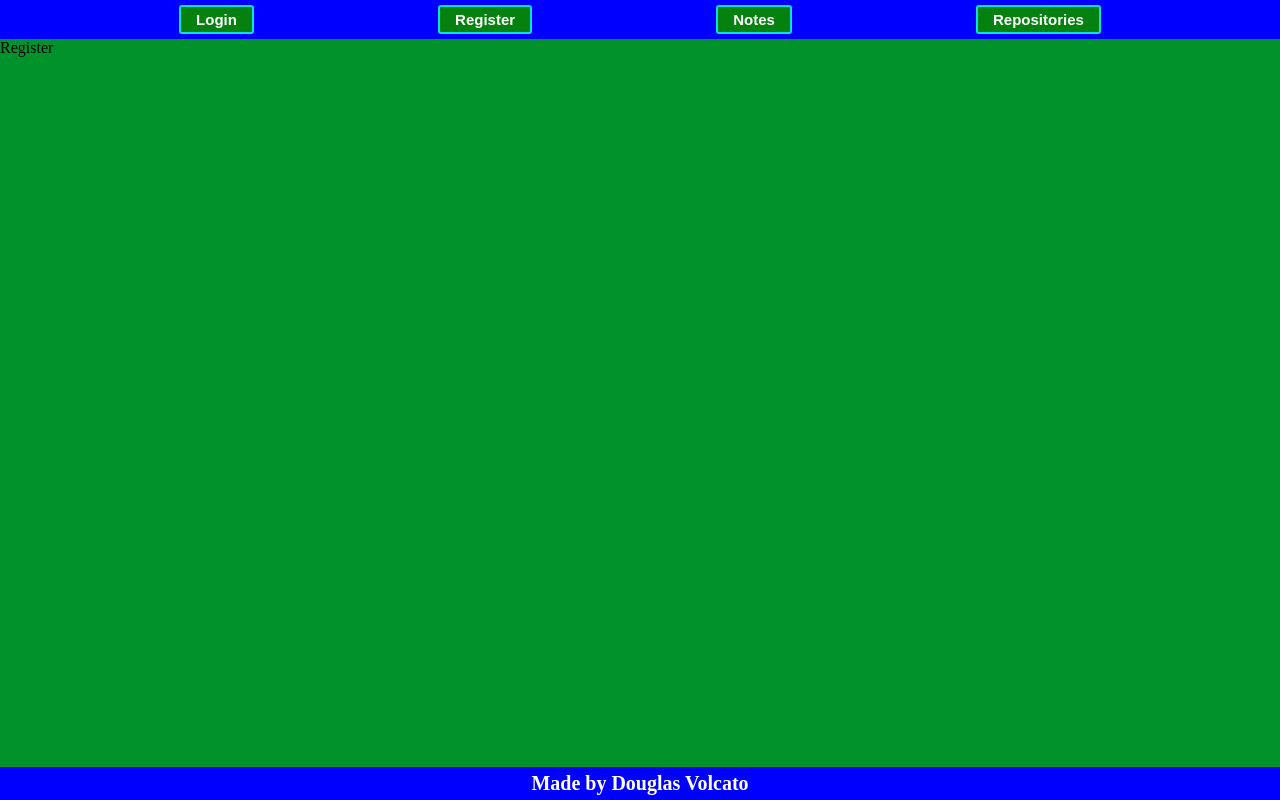
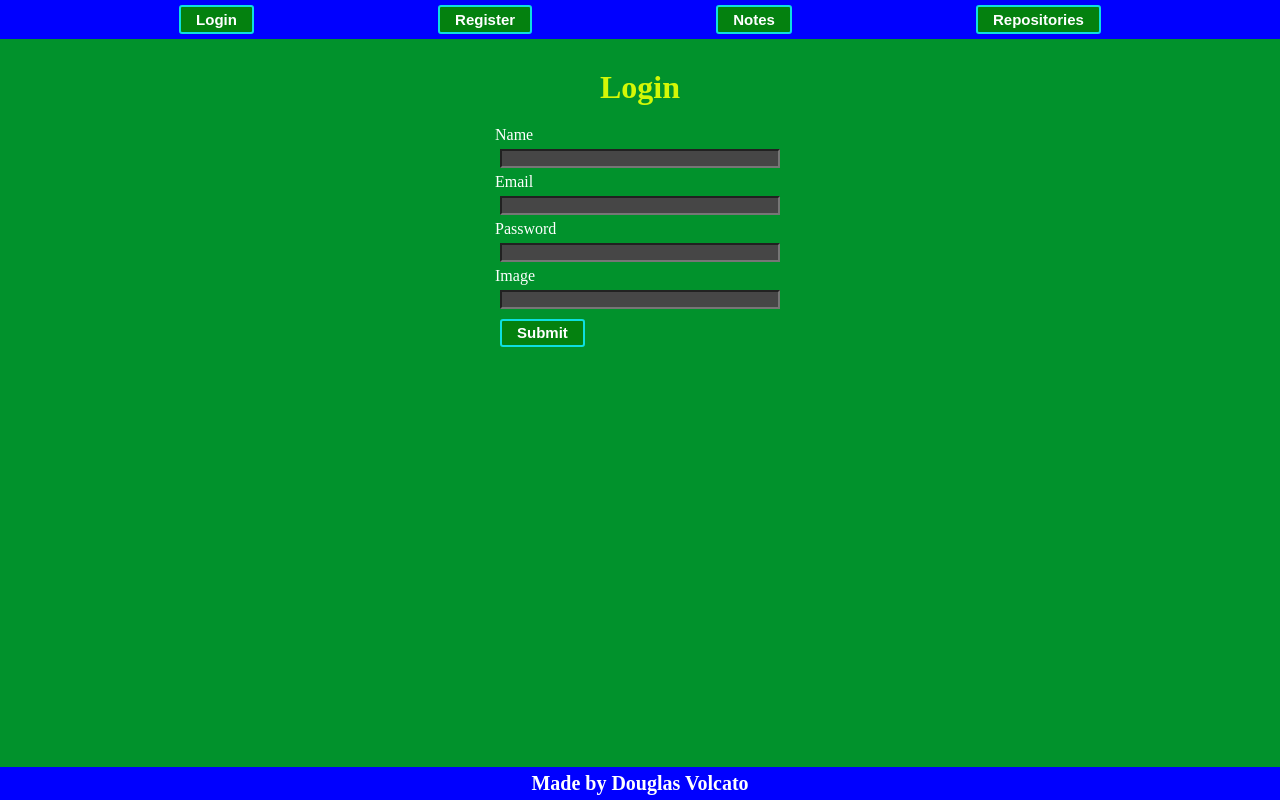
Before and after one commit to DouglasVolcato/github-repository-management-frontend-v3.0, a React (Vite) app: page /register in a window 1280 px wide. Built offline with nearby package versions, Linux system fonts and the light colour scheme.

Commit message:
chore: add style components to register page

```diff
--- a/src/pages/Register.tsx
+++ b/src/pages/Register.tsx
@@ -1,3 +1,36 @@
+import { useState } from "react";
+import { Form } from "../components/Form";
+import { PageTitle } from "../components/PageTitle";
+
 export function Register() {
-  return <div>Register</div>;
+  const [registrationInfo, setRegistrationInfo] = useState({
+    Name: "",
+    Email: "",
+    Password: "",
+    Image: "",
+  });
+
+  function registrate() {
+    alert(
+      registrationInfo.Name +
+        " " +
+        registrationInfo.Email +
+        " " +
+        registrationInfo.Password +
+        " " +
+        registrationInfo.Image
+    );
+  }
+
+  return (
+    <div className="Login">
+      <PageTitle name={"Login"} />
+      <Form
+        state={registrationInfo}
+        setStateFunction={setRegistrationInfo}
+        buttonName={"Submit"}
+        buttonFunction={() => registrate()}
+      />
+    </div>
+  );
 }
```
